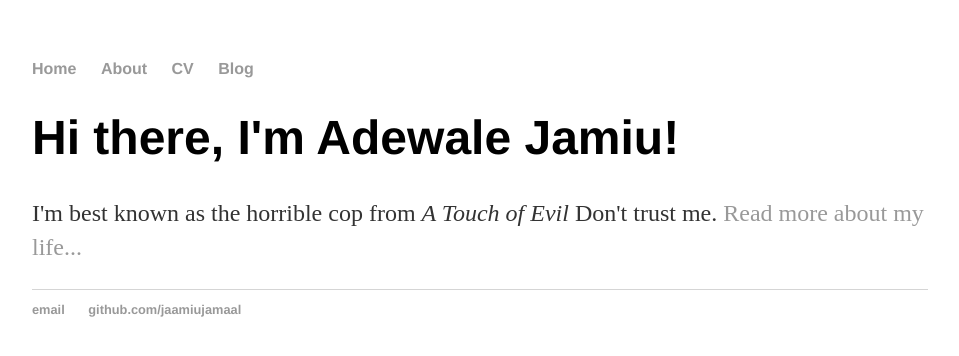
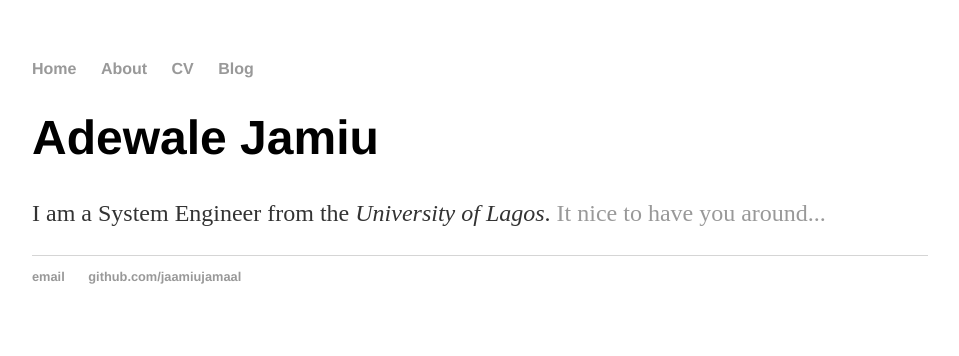
Before and after one commit to jaamiujamaal/jamiu.github.io, a Jekyll site: the page built from index.html, in a window 1280 px wide. Shown: the top 356 px of the page, without its empty margins (160-1119 px from the left). Built offline with Jekyll 4.4.1, drawn with Linux system fonts in a browser that asks for light colours.

Commit message:
Update index.html

```diff
--- a/index.html
+++ b/index.html
@@ -1,30 +1,8 @@
-<!DOCTYPE html>
-<html>
-	<head>
-		<title>jaamiujamaal | Adewale Jamiu</title>
-		<!-- link to main stylesheet -->
-		<link rel="stylesheet" type="text/css" href="/css/main.css">
-	</head>
-	<body>
-		<nav>
-    		<ul>
-        		<li><a href="/">Home</a></li>
-	        	<li><a href="/about">About</a></li>
-        		<li><a href="/cv">CV</a></li>
-        		<li><a href="/blog">Blog</a></li>
-    		</ul>
-		</nav>
-		<div class="container">
-    		<div class="blurb">
-        		<h1>Hi there, I'm Adewale Jamiu!</h1>
-				<p>I'm best known as the horrible cop from <em>A Touch of Evil</em> Don't trust me. <a href="/about">Read more about my life...</a></p>
-    		</div><!-- /.blurb -->
-		</div><!-- /.container -->
-		<footer>
-    		<ul>
-        		<li><a href="mailto:ade.jamiu009@gmail.com">email</a></li>
-        		<li><a href="https://github.com/jaamiujamaal">github.com/jaamiujamaal</a></li>
-			</ul>
-		</footer>
-	</body>
-</html>
+---
+layout: default
+title: jaamiujamaal, Adewale Jamiu
+---
+<div class="blurb">
+	<h1>Adewale Jamiu</h1>
+	<p>I am a System Engineer from the <em>University of Lagos</em>. <a href="/about">It nice to have you around...</a></p>
+</div><!-- /.blurb -->
```
